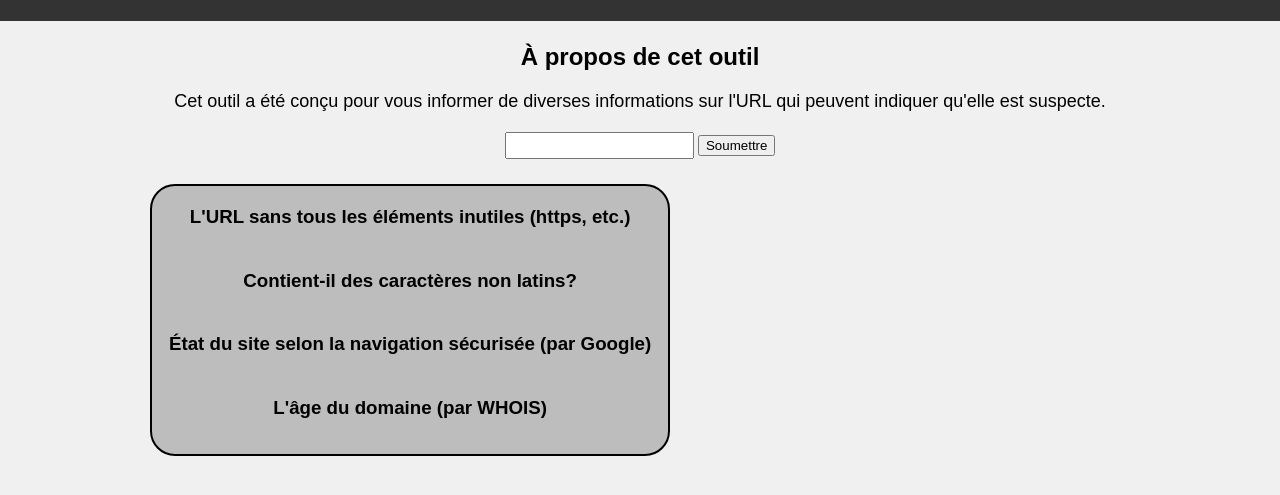
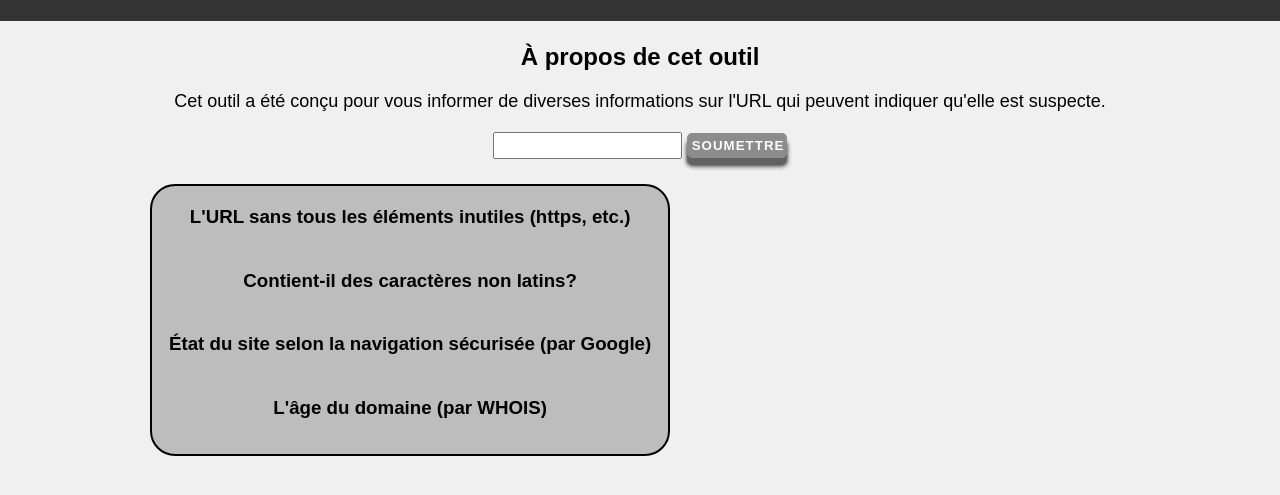
Before and after one commit to EricThunder/url-checker, a plain HTML site: page index.html in a window 1280 px wide. Shown: the part 99-594 px from the top of the page. Drawn offline with Linux system fonts and the light colour scheme.

Commit message:
added a button🤫🤫🤫🤫

```diff
--- a/style.css
+++ b/style.css
@@ -49,4 +49,28 @@ p {
 input[type=text] {
     padding: 4px;
     box-sizing: border-box;
-  }
+}
+input[type="submit"] {
+    --bg: #747474;
+    --text-color: #fff;
+    position: relative;
+    width: 100px;
+    border: none;
+    background: var(--bg);
+    color: var(--text-color);
+    padding: 5px;
+    font-weight: bold;
+    text-transform: uppercase;
+    transition: 0.2s;
+    border-radius: 5px;
+    opacity: 0.8;
+    letter-spacing: 1px;
+    box-shadow: #3f3f3f 0px 7px 2px, #000 0px 8px 5px;
+}
+input[type="submit"]:hover {
+    opacity: 1;
+}
+input[type="submit"]:active {
+    top: 4px;
+    box-shadow: #474747 0px 3px 2px,#000 0px 3px 5px;
+}
```
